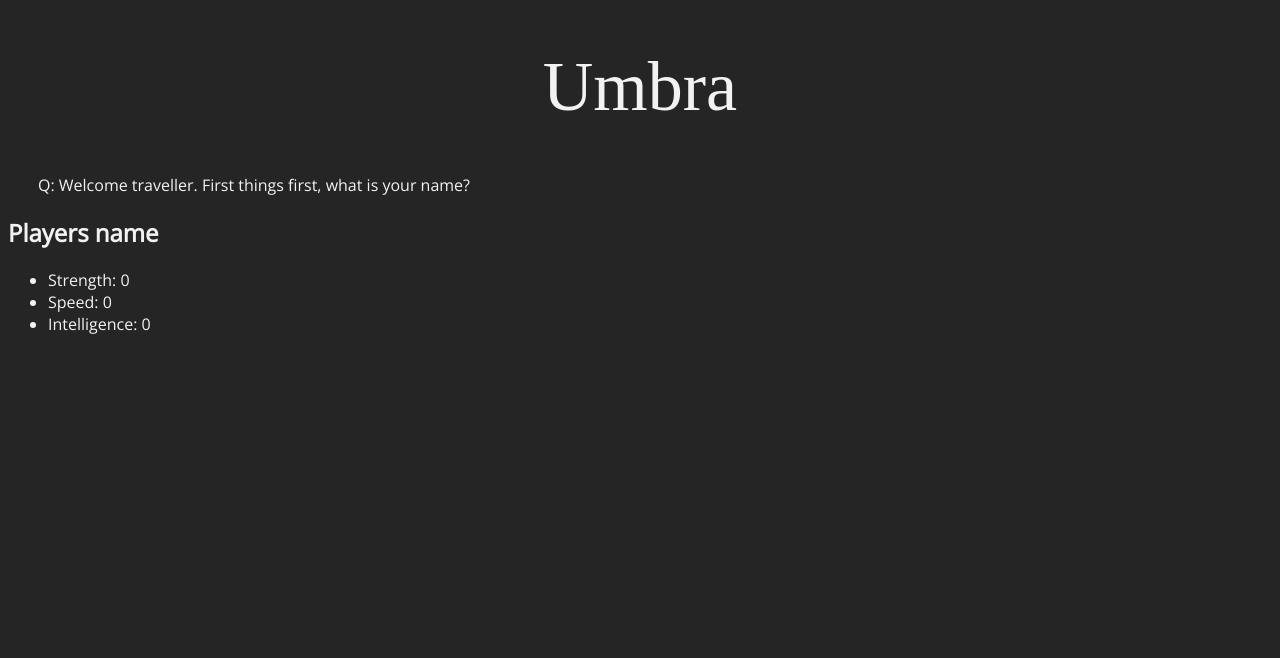
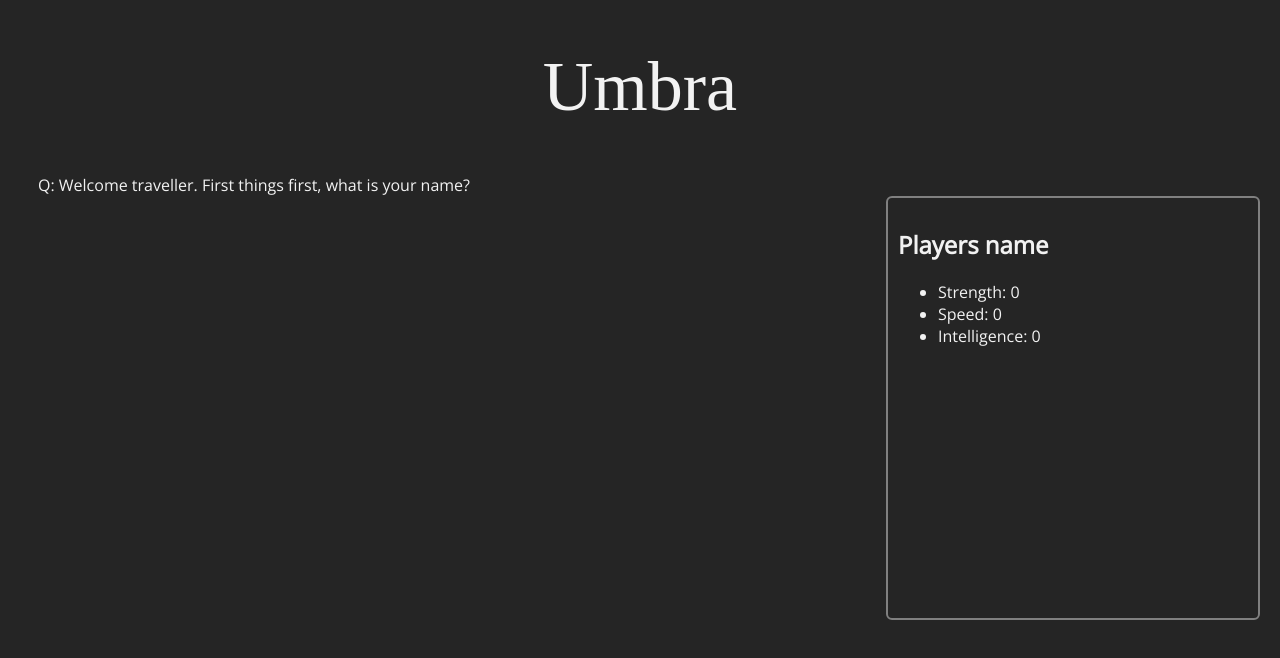
Before and after one commit to ahinkel421/umbra, a React (Create React App) app: page / in a window 1280 px wide. Both pictures are taken after a click on the button "Start Game". Shown: the top 658 px of the page. Built offline with nearby package versions, Linux system fonts and the light colour scheme; a web font is replaced by a local one.

Commit message:
styling updates to stats box

```diff
--- a/src/components/question.css
+++ b/src/components/question.css
@@ -0,0 +1,3 @@
+p {
+	margin: 0;
+}
--- a/src/components/question.js
+++ b/src/components/question.js
@@ -1,4 +1,5 @@
 import React from 'react';
+import './question.css'
 
 export default class Question extends React.Component {
 	constructor(props) {
--- a/src/components/stats-box.css
+++ b/src/components/stats-box.css
@@ -0,0 +1,9 @@
+.stats-box {
+	height: 400px;
+	width: 350px;
+	position: fixed;
+	right: 20px;
+	border: 2px solid grey;
+	border-radius: 6px;
+	padding: 10px;
+}
--- a/src/components/stats-box.js
+++ b/src/components/stats-box.js
@@ -1,5 +1,6 @@
 import React from 'react';
 import Stat from './stat';
+import './stats-box.css';
 
 export default class StatsBox extends React.Component {
 	constructor(props) {
```
